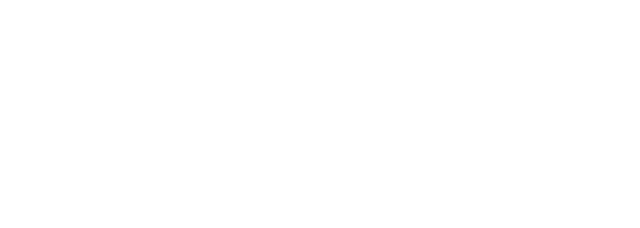
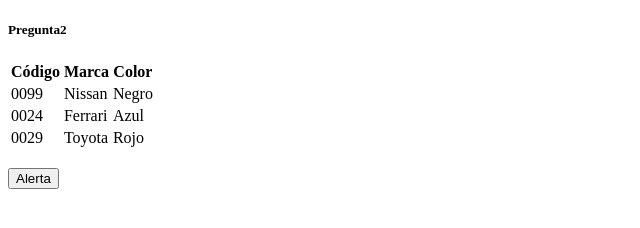
Before and after one commit to vsanvall09/ParcialProgra2, a plain HTML site: page Pregunta2/index.html in a window 1280 px wide. Shown: the whole page, without its empty margins (0-640 px from the left). Drawn offline with Linux system fonts and the light colour scheme.

Commit message:
Ejercicio3

```diff
--- a/Pregunta2/index.html
+++ b/Pregunta2/index.html
@@ -0,0 +1,49 @@
+<!DOCTYPE html>
+<html lang="en">
+<head>
+    <meta charset="UTF-8">
+    <meta http-equiv="X-UA-Compatible" content="IE=edge">
+    <meta name="viewport" content="width=device-width, initial-scale=1.0">
+    <title>Pregunta2</title>
+</head>
+<body>
+    <h5>Pregunta2</h5>
+    <table id = "part1" class= "alpha">
+        <tr>
+            <th>Código</th>
+            <th>Marca</th>
+            <th>Color</th>
+        </tr>
+
+        <tr>
+            <td>0099 </td>
+            <td>Nissan</td>
+            <td>Negro</td>
+        </tr>
+        <tr>
+            <td>0024</td>
+            <td>Ferrari</td>
+            <td>Azul</td>
+        </tr>
+
+        <tr>
+            <td>0029</td>
+            <td>Toyota</td>
+            <td>Rojo</td>
+
+        </tr>
+
+    </table>
+
+    <br>
+
+ <script>function message(){
+
+    alert("¡Hora de cenar!");
+    }
+</script>
+
+<button id="part2" class =  "beta" onclick = "message()">Alerta</button>
+
+</body>
+</html>
```
Also changed, not shown: Pregunta1/index.html (+0 -2 lines), Pregunta3/index.html (added, +50 -0 lines), Pregunta3/script.js (added, +20 -0 lines), nombre_alumno_carnet.txt.
